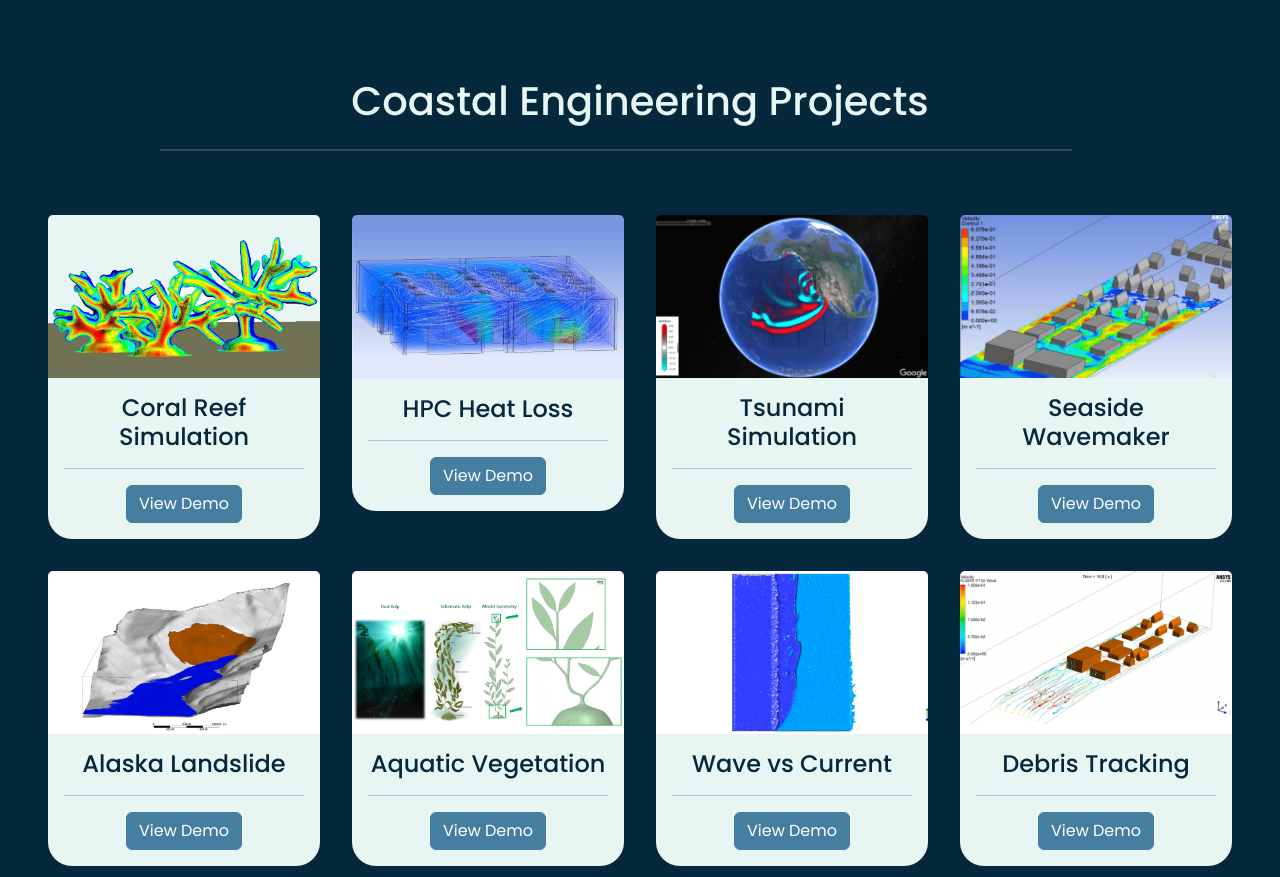
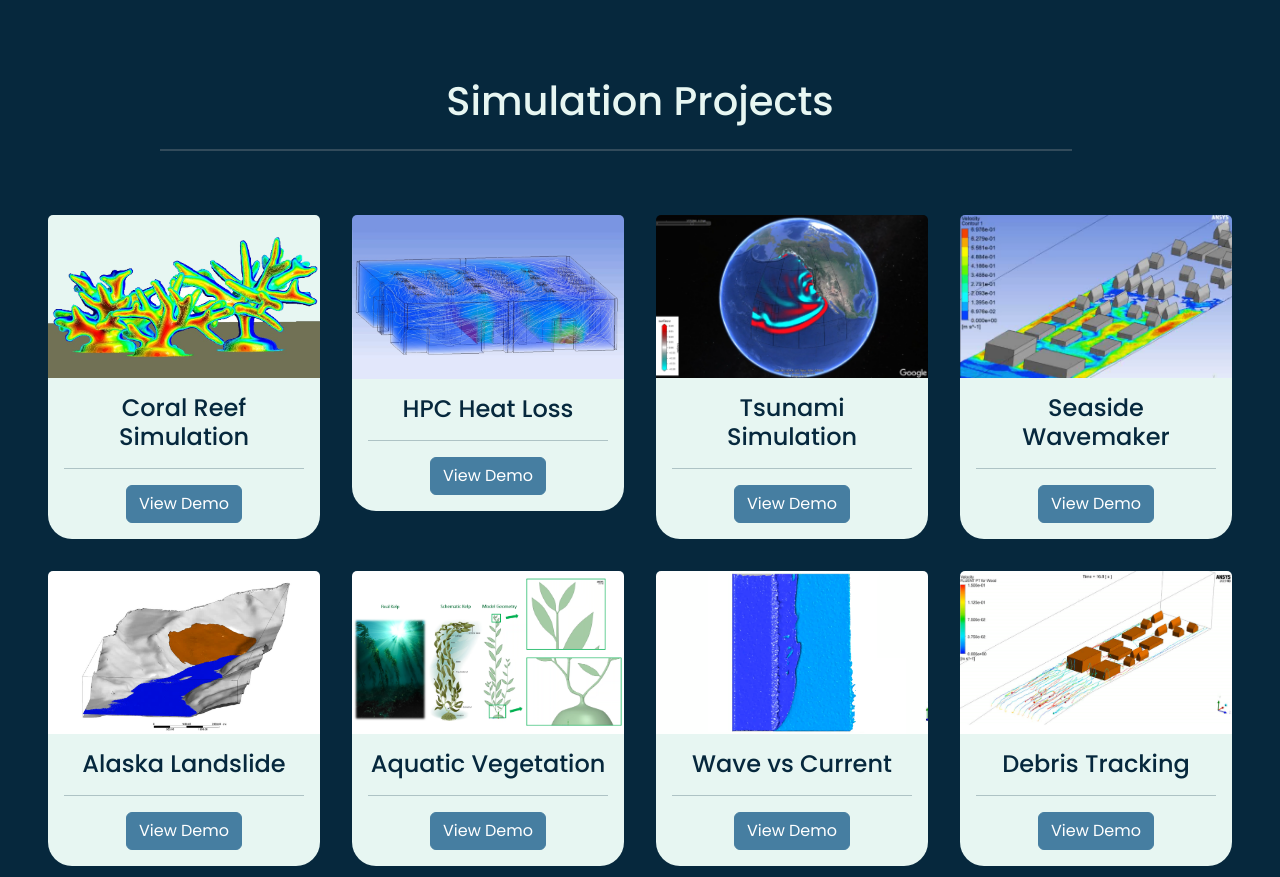
Before and after one commit to Behzadebr/behzadebr.github.io, a plain HTML site: page index.html in a window 1280 px wide. Shown: the part 1556-2433 px from the top of the page. Drawn offline with nearby package versions, Linux system fonts and the light colour scheme.

Commit message:
Update index.html

```diff
--- a/index.html
+++ b/index.html
@@ -401,7 +401,7 @@
     <div id="CoastalProjects" class="container-fluid padding">
       <div class="row welcome text-center">
         <div class="col-12">
-          <h1>Coastal Engineering Projects</h1>
+          <h1>Simulation Projects</h1>
         </div>
         <hr />
       </div>
```
